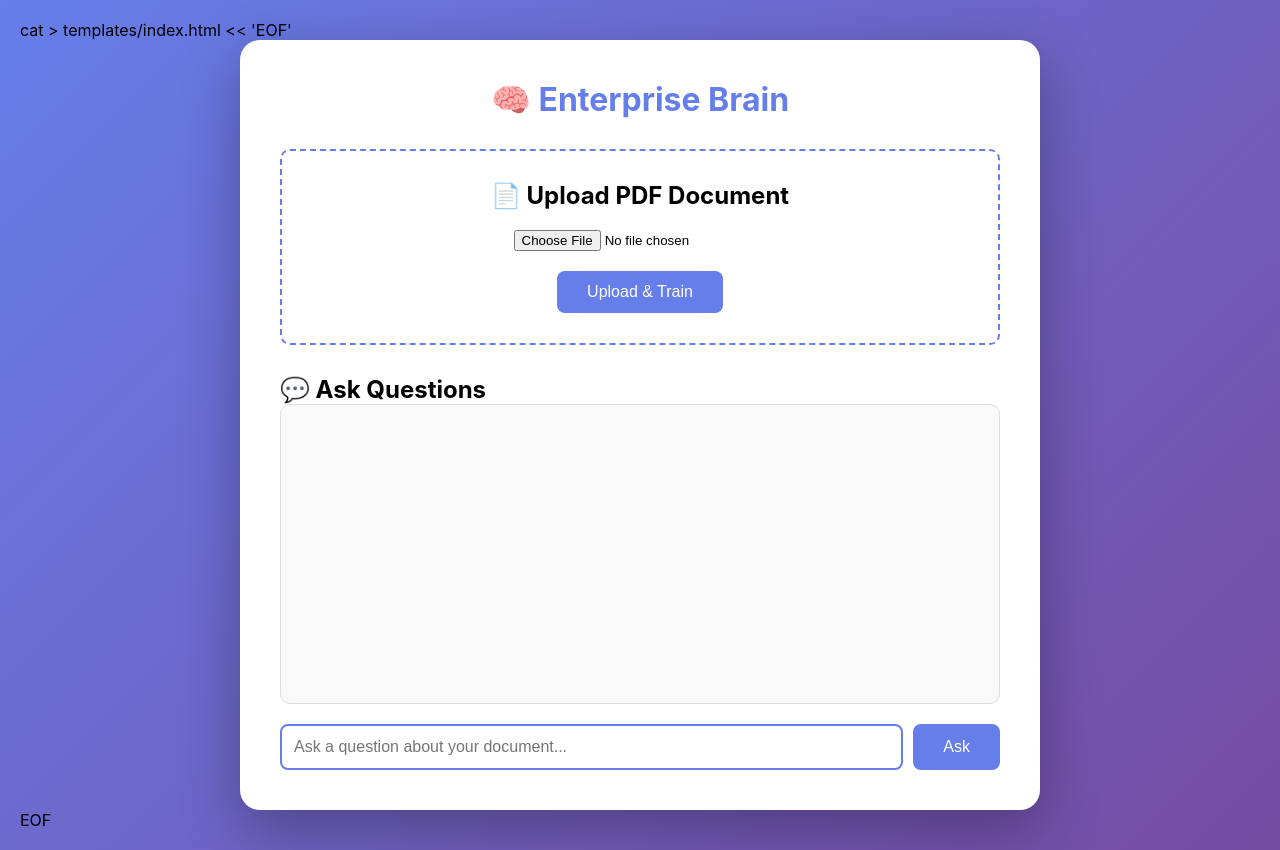
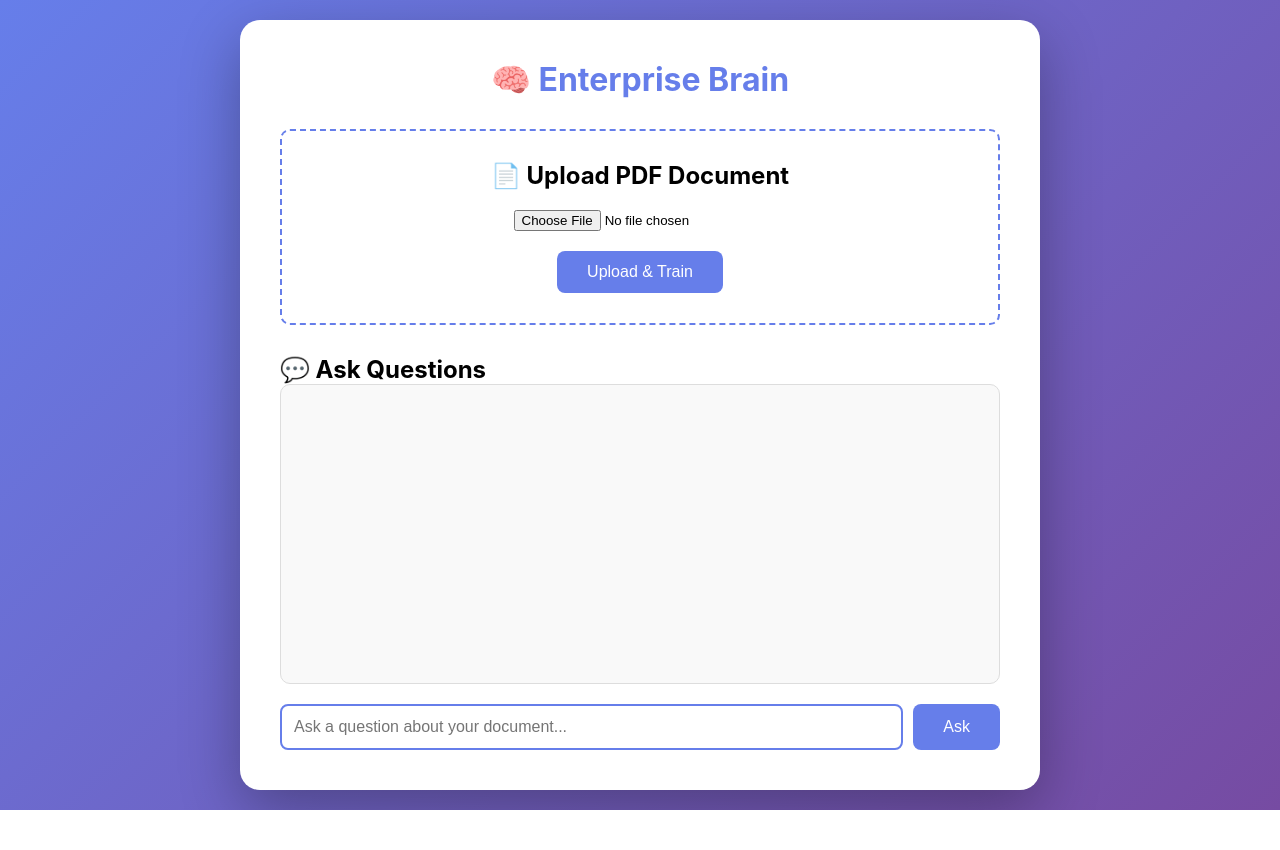
Before and after one commit to Ishmat-Pid/RAG-The-Enterprise-brain, a Flask app: page / in a window 1280 px wide. After the commit the page ends 810 px from the top, so only its background shows below. Run offline with Flask 3, Linux system fonts and the light colour scheme.

Commit message:
added changes

```diff
--- a/templates/index.html
+++ b/templates/index.html
@@ -1,4 +1,4 @@
-cat > templates/index.html << 'EOF'
+
 <!DOCTYPE html>
 <html lang="en">
 <head>
@@ -32,4 +32,3 @@ cat > templates/index.html << 'EOF'
     <script src="main.js"></script>
 </body>
 </html>
-EOF
```
